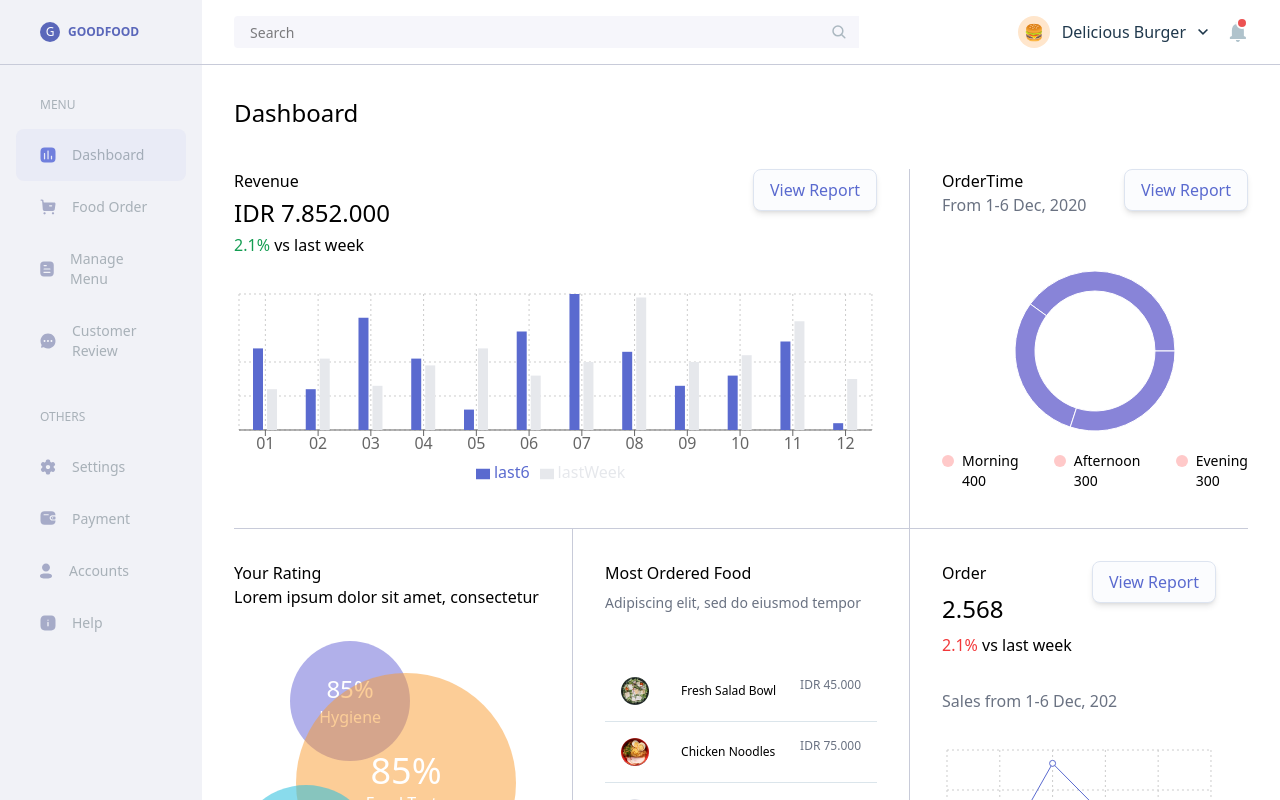
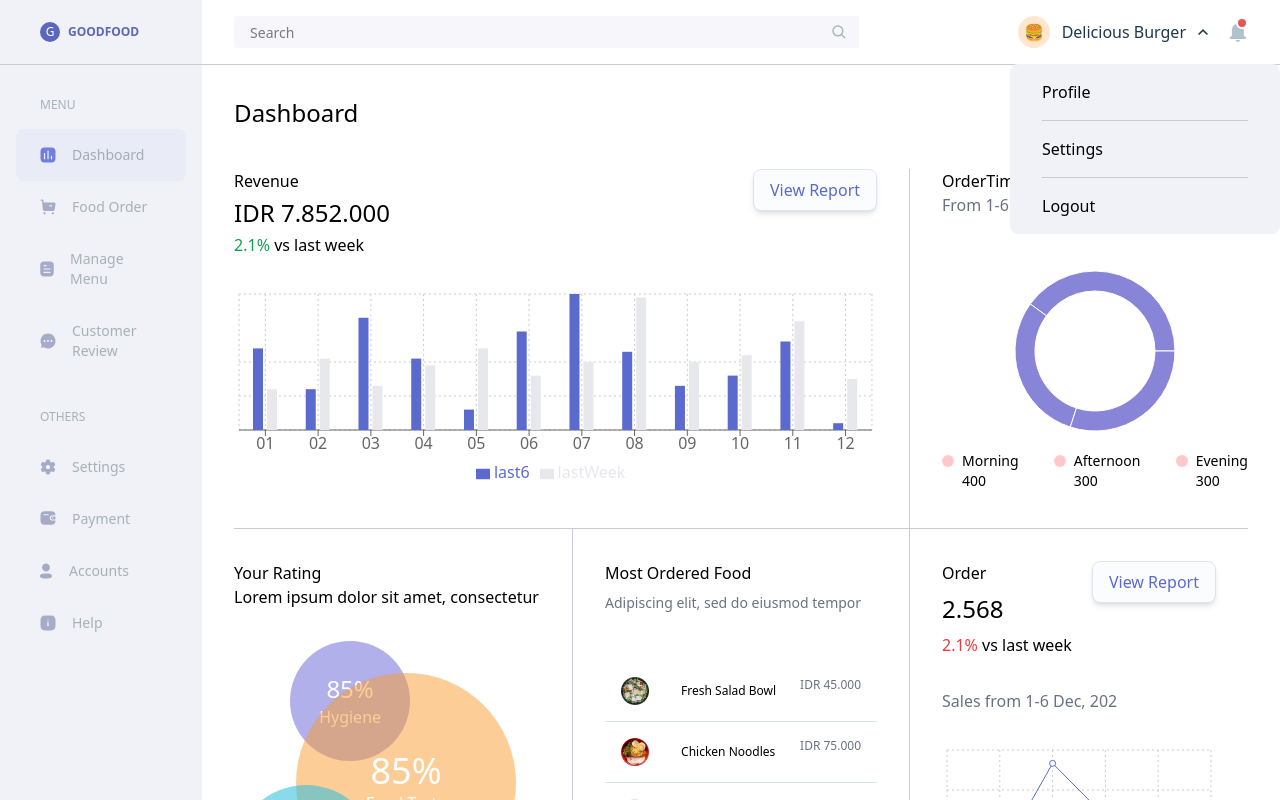
Before and after one commit to kofinartey/goodfood, a React (Vite) app: page / in a window 1280 px wide. Built offline with nearby package versions, Linux system fonts and the light colour scheme.

Commit message:
user avatar options close on page click

```diff
--- /dev/null
+++ b/src/layout/dashboardLayout/components/Navbar/components/UserAvatar/hooks/useUserAvatar/index.tsx
@@ -0,0 +1,26 @@
+import { useCallback, useState } from "react";
+
+export function useUserAvatar() {
+  const userData = {
+    name: "Delicious Burger",
+    avatar: "",
+  };
+
+  const menuOptions = ["Profile", "Settings", "Logout"];
+
+  const [isOptionsOpen, setIsOptionsOpen] = useState(true);
+  const handleUserClick = useCallback(() => {
+    setIsOptionsOpen(!isOptionsOpen);
+  }, [isOptionsOpen]);
+
+  return {
+    data: {
+      isOptionsOpen,
+      userData,
+      menuOptions,
+    },
+    actions: {
+      handleUserClick,
+    },
+  };
+}
--- a/src/layout/dashboardLayout/components/Navbar/components/UserAvatar/index.tsx
+++ b/src/layout/dashboardLayout/components/Navbar/components/UserAvatar/index.tsx
@@ -1,25 +1,14 @@
-import { useCallback, useState } from "react";
 import { ChevronDownIcon } from "../../../../../../assets/icons/svgIcons/ChevronDownIcon";
 import { Link } from "react-router";
-
-// TODO:
-// - Options close upon clicking outside it.
+import { useUserAvatar } from "./hooks/useUserAvatar";
 
 export function UserAvatar() {
-  const userData = {
-    name: "Delicious Burger",
-    avatar: "",
-  };
-
-  const menuOptions = ["Profile", "Settings", "Logout"];
-
-  const [isOptionsOpen, setIsOptionsOpen] = useState(false);
-  const handleUserClick = useCallback(() => {
-    setIsOptionsOpen(!isOptionsOpen);
-  }, [isOptionsOpen]);
-
+  const {
+    data: { isOptionsOpen, menuOptions, userData },
+    actions: { handleUserClick },
+  } = useUserAvatar();
   return (
-    <div className="relative">
+    <div className="">
       <button
         className="flex items-center text-[#1F384C] "
         onClick={handleUserClick}
@@ -27,7 +16,9 @@ export function UserAvatar() {
         <div className="w-8 h-8 bg-[#FFE6CC] rounded-full flex justify-center items-center mr-3">
           <p>🍔</p>
         </div>
-        <p className="hidden mr-3 lg:inline-block whitespace-nowrap">{userData.name}</p>
+        <p className="hidden mr-3 lg:inline-block whitespace-nowrap">
+          {userData.name}
+        </p>
         <div
           className={`${
             isOptionsOpen ? "rotate-180" : ""
@@ -38,12 +29,14 @@ export function UserAvatar() {
       </button>
 
       {isOptionsOpen ? (
-        <div className="absolute bg-[#F1F2F7] w-[200px] mt-4 rounded-lg right-0">
+        <>
+          <div className="absolute z-10 bg-[#F1F2F7] w-[200px] md:w-[270px] mt-4 rounded-lg right-0">
             {menuOptions.map((item, index) => (
               <div key={item} className="px-8">
                 <Link
                   to="/"
                   className="w-full py-4 inline-block hover:bg-[#707FDD20]"
+                  onClick={handleUserClick}
                 >
                   {item}
                 </Link>
@@ -53,6 +46,14 @@ export function UserAvatar() {
               </div>
             ))}
           </div>
+        </>
+      ) : null}
+      {/* Options overlay */}
+      {isOptionsOpen ? (
+        <div
+          className="w-screen h-screen absolute left-0 top-0"
+          onClick={handleUserClick}
+        />
       ) : null}
     </div>
   );
```
Also changed, not shown: 1 other file (tests, documents, lock files or other folders). Lines whose indentation alone changed are shown as unchanged.
